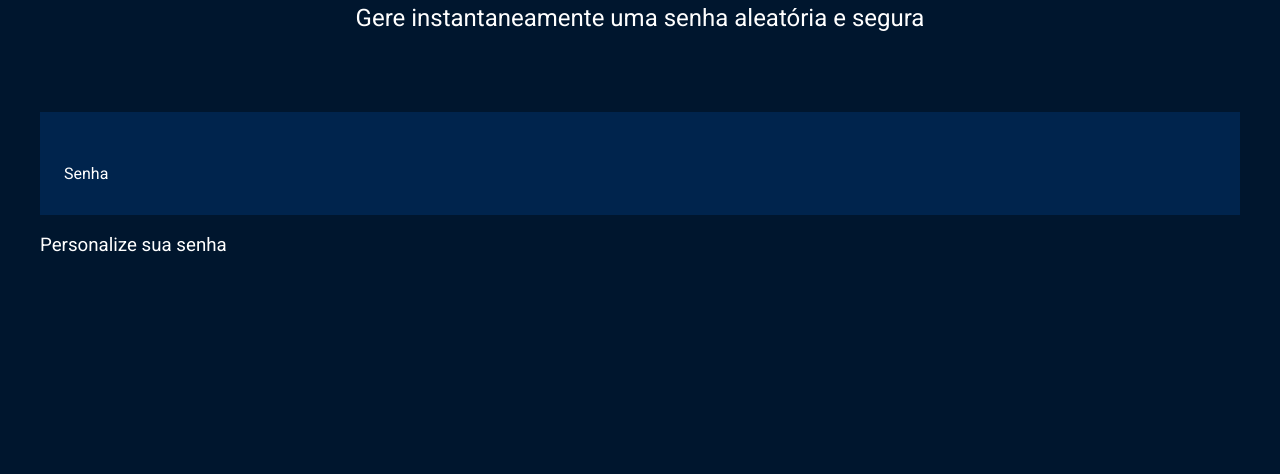
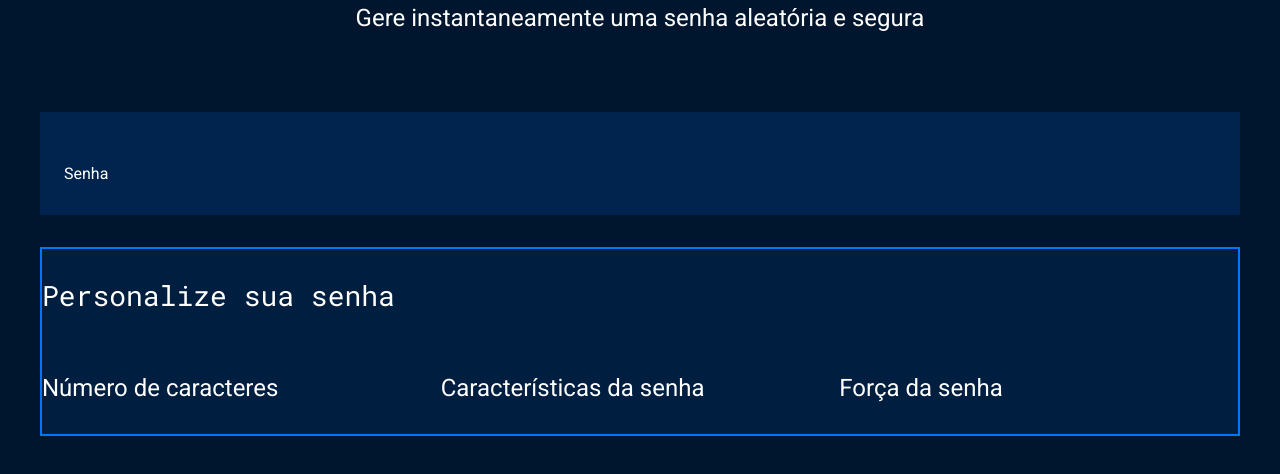
Before and after one commit to bryanmiranha/Gerador-de-Senha, a plain HTML site: page index.html in a window 1280 px wide. Shown: the part 214-688 px from the top of the page. Drawn offline with Linux system fonts and the light colour scheme.

Commit message:
Add files via upload

```diff
--- a/index.html
+++ b/index.html
@@ -23,7 +23,13 @@
             <h3 class="parametro-titulo">Personalize sua senha</h3>
             <div class="parametro-coluna__senha">
                 <div class="parametro-senha">
-
+                    <h4 class="parametro-senha__titulo">Número de caracteres</h4>
+                </div>
+                <div class="parametro-senha">
+                    <h4 class="parametro-senha__titulo">Características da senha</h4>
+                </div>
+                <div class="parametro-senha">
+                    <h4 class="parametro-senha__titulo">Força da senha</h4>
                 </div>
             </div>
         </div>
--- a/style.css
+++ b/style.css
@@ -47,6 +47,7 @@ body{
     color: var(--branco);
     font-family: var(--roboto-mono);
     font-size: 40px;
+    width: 70%;
 }
 
 #campo-senha:focus{
@@ -57,3 +58,35 @@ body{
     max-width: 1200px;
     margin: 0 auto;
 }
+
+.parametro{
+    background-color: var(--fundo-texto);
+    border: 2px solid var(--borda);
+    margin-top: 32px;
+}
+
+.parametro-titulo{
+    font-family: var(--roboto-mono);
+    font-size: 28px;
+}
+
+.parametro-senha__titulo{
+    font-size: 24px;
+}
+
+.parametro-coluna__senha{
+    display: flex;
+    flex-direction: column;
+    justify-content: center;
+}
+
+.parametro-senha{
+    width: 50%;
+    margin: 0 auto;
+}
+
+@media screen and (min-width: 768px) {
+    .parametro-coluna__senha{
+        flex-direction: row;
+    }
+}
```
